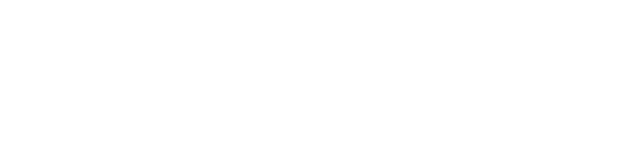
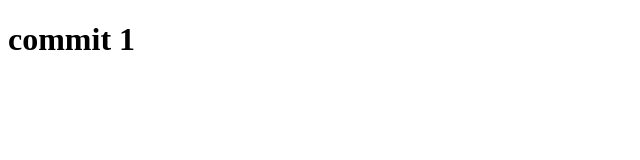
Before and after one commit to abdul-rozzaq/testrepo, a plain HTML site: page index.html in a window 1280 px wide. Shown: the whole page, without its empty margins (0-640 px from the left). Drawn offline with Linux system fonts and the light colour scheme.

Commit message:
commit 1

```diff
--- a/index.html
+++ b/index.html
@@ -7,6 +7,8 @@
   <title>First</title>
 </head>
 
-<body></body>
+<body>
+  <h1>commit 1</h1>
+</body>
 
 </html>
```
